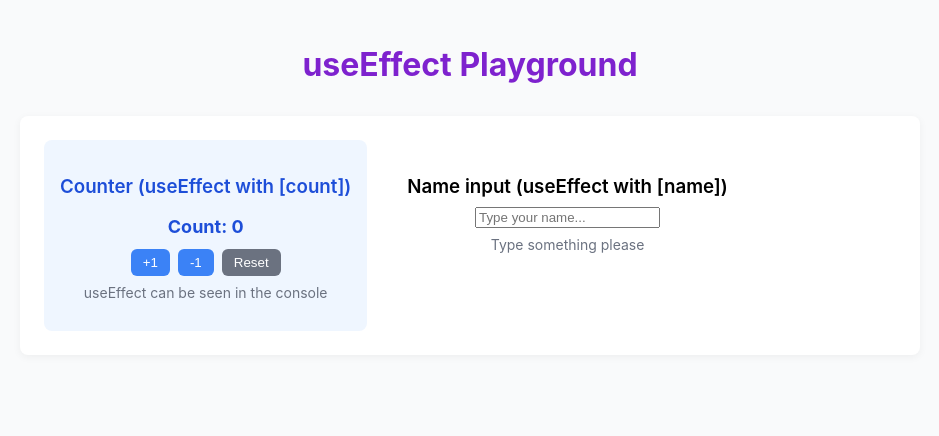
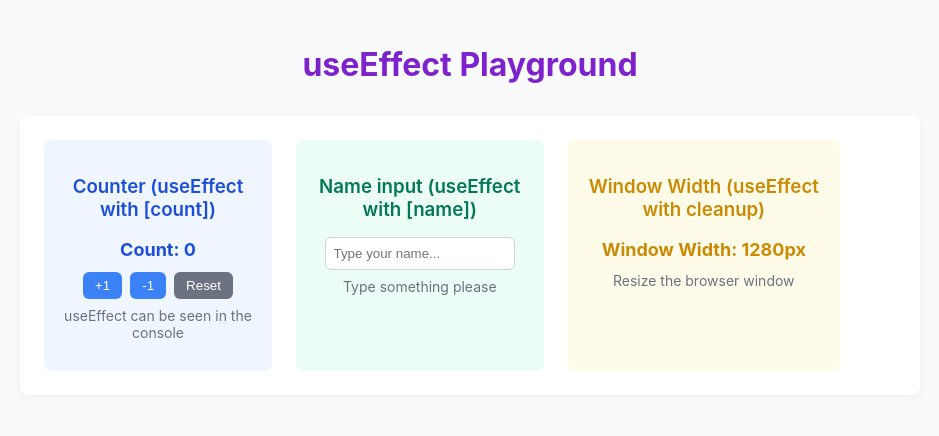
Before and after one commit to ls-95/useeffect-playground, a React (Create React App) app: page / in a window 1280 px wide. Shown: the top 436 px of the page, without its empty margins (170-1109 px from the left). Built offline with nearby package versions, Linux system fonts and the light colour scheme.

Commit message:
Add display window width and effect

```diff
--- a/src/UseEffectPlayground.css
+++ b/src/UseEffectPlayground.css
@@ -98,3 +98,27 @@
   background-color: #eff6ff;
   color: #1d4ed8;
 }
+
+.input {
+  width: 80%;
+  padding: 8px;
+  margin-top: 8px;
+  border: 1px solid #d1d5db;
+  border-radius: 6px;
+}
+
+.input:focus {
+  outline: none;
+  border-color: #10b981;
+  box-shadow: 0 0 0 2px rgba(16, 185, 129, 0.5);
+}
+
+.green {
+  background-color: #ecfdf5;
+  color: #047857;
+}
+
+.yellow {
+  background-color: #fefce8;
+  color: #ca8a04;
+}
--- a/src/UseEffectPlayground.js
+++ b/src/UseEffectPlayground.js
@@ -1,9 +1,10 @@
 import "./UseEffectPlayground.css";
-import { useState, useEffect } from "react";
+import { useState, useEffect, use } from "react";
 
 export default function UseEffectPlayground() {
   const [count, setCount] = useState(0);
   const [name, setName] = useState("");
+  const [windowWidth, setWindowWidth] = useState(window.innerWidth);
 
   useEffect(() => {
     console.log("This runs on every render, Current count: ", count);
@@ -31,6 +32,16 @@ export default function UseEffectPlayground() {
       console.log(`Hello, ${name}`);
     }
   }, [name]);
+
+  useEffect(() => {
+    const handleResize = () => {
+      setWindowWidth(window.innerWidth);
+    };
+    window.addEventListener("resize", handleResize);
+    return () => {
+      window.removeEventListener("resize", handleResize);
+    };
+  }, []);
 
   return (
     <div className="container">
@@ -72,7 +83,11 @@ export default function UseEffectPlayground() {
               {name ? `Hello, ${name}!` : "Type something please"}
             </p>
           </div>
-          <div className="section yellow"></div>
+          <div className="section yellow">
+            <h3>Window Width (useEffect with cleanup)</h3>
+            <p className="info">Window Width: {windowWidth}px</p>
+            <p className="note">Resize the browser window</p>
+          </div>
           <div className="section red"></div>
         </div>
       </div>
```
